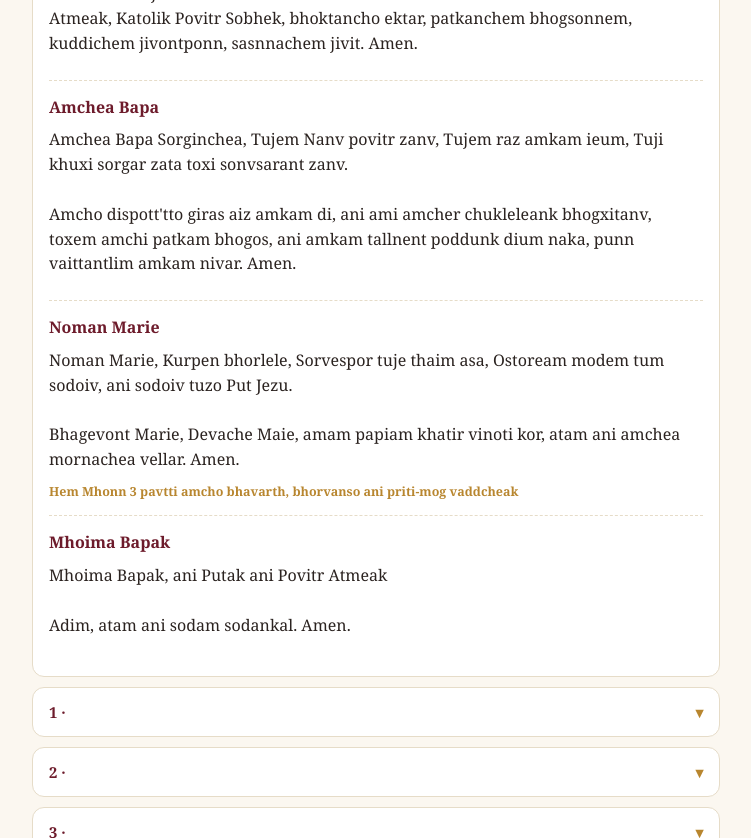
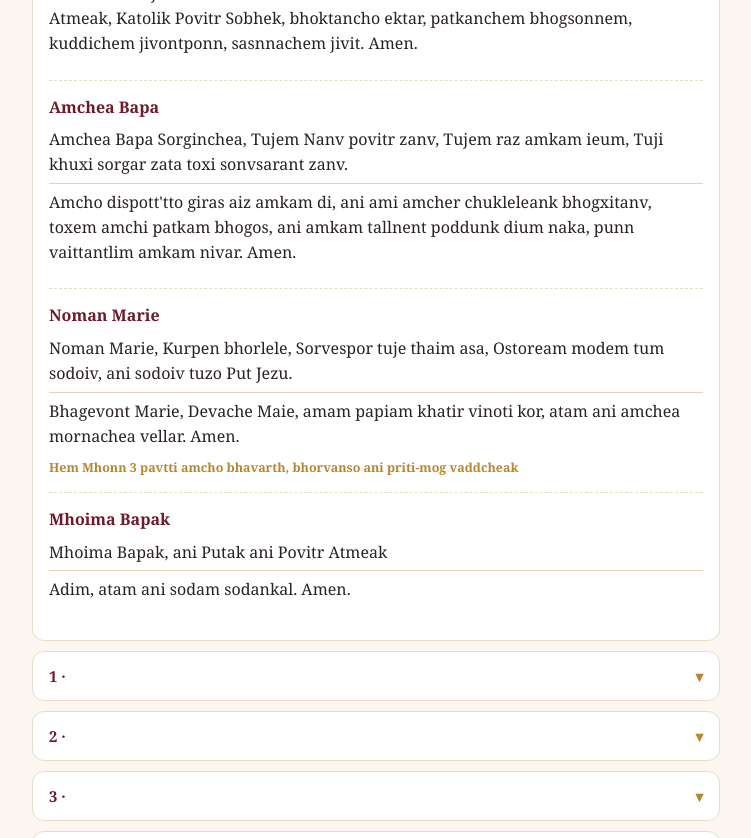
Before and after one commit to ignitedpear/prayers, a React (Vite) app: page / in a window 1280 px wide. Shown: the part 840-1678 px from the top of the page, without its empty margins (264-1015 px from the left). Built offline with nearby package versions, Linux system fonts and the light colour scheme.

Commit message:
Add line divider

```diff
--- a/src/App.css
+++ b/src/App.css
@@ -313,6 +313,21 @@ sup {
   display: flex;
   justify-content: space-between;
   gap: 12px;
+}
+
+/* A thin rule marking every line break ("\n") — only between lines (the
+   adjacent-sibling selector skips the very first line, so nothing is drawn
+   above the start or below the end of the text). Color, opacity and
+   thickness are all CSS variables (see :root in index.css) so they can be
+   changed in one place later. */
+.prayer-line + .prayer-line,
+.prayer-line + .prayer-split-line,
+.prayer-split-line + .prayer-line,
+.prayer-split-line + .prayer-split-line {
+  border-top: var(--prayer-divider-thickness) solid
+    color-mix(in srgb, var(--prayer-divider-color) calc(var(--prayer-divider-opacity) * 100%), transparent);
+  margin-top: 6px;
+  padding-top: 6px;
 }
 
 .prayer-block__versicle {
--- a/src/components/PrayerBlock.jsx
+++ b/src/components/PrayerBlock.jsx
@@ -29,9 +29,9 @@ export default function PrayerBlock({ step, language, size = 'large' }) {
           </p>
         )}
         <h3 className="prayer-block__title prayer-block__title--mystery">{withOrdinalSuperscripts(name)}</h3>
-        <p className={`prayer-block__meditation${hasName ? '' : ' prayer-block__meditation--emphasis'}`}>
+        <div className={`prayer-block__meditation${hasName ? '' : ' prayer-block__meditation--emphasis'}`}>
           {renderPrayerText(pick(step.mystery.meditation, language))}
-        </p>
+        </div>
       </div>
     );
   }
@@ -42,13 +42,13 @@ export default function PrayerBlock({ step, language, size = 'large' }) {
     return (
       <div className={cls}>
         <h3 className="prayer-block__title">{pick(p.title, language)}</h3>
-        <p className="prayer-block__text">{renderPrayerText(pick(p.text, language))}</p>
-        <p className="prayer-block__versicle">
+        <div className="prayer-block__text">{renderPrayerText(pick(p.text, language))}</div>
+        <div className="prayer-block__versicle">
           <strong>V.</strong> {renderPrayerText(versicle.v)}
           <br />
           <strong>R.</strong> {renderPrayerText(versicle.r)}
-        </p>
-        <p className="prayer-block__text">{renderPrayerText(pick(p.closingPrayer, language))}</p>
+        </div>
+        <div className="prayer-block__text">{renderPrayerText(pick(p.closingPrayer, language))}</div>
       </div>
     );
   }
@@ -57,11 +57,11 @@ export default function PrayerBlock({ step, language, size = 'large' }) {
     const item = ANGELUS.versicles[step.versicleIndex];
     return (
       <div className={cls}>
-        <p className="prayer-block__versicle prayer-block__versicle--standalone">
+        <div className="prayer-block__versicle prayer-block__versicle--standalone">
           <strong>V.</strong> {renderPrayerText(pick(item.v, language))}
           <br />
           <strong>R.</strong> {renderPrayerText(pick(item.r, language))}
-        </p>
+        </div>
       </div>
     );
   }
@@ -69,12 +69,12 @@ export default function PrayerBlock({ step, language, size = 'large' }) {
   if (step.kind === 'angelusClosing') {
     return (
       <div className={cls}>
-        <p className="prayer-block__versicle prayer-block__versicle--standalone">
+        <div className="prayer-block__versicle prayer-block__versicle--standalone">
           <strong>V.</strong> {renderPrayerText(pick(ANGELUS.closingVersicle.v, language))}
           <br />
           <strong>R.</strong> {renderPrayerText(pick(ANGELUS.closingVersicle.r, language))}
-        </p>
-        <p className="prayer-block__text">{renderPrayerText(pick(ANGELUS.closingPrayer, language))}</p>
+        </div>
+        <div className="prayer-block__text">{renderPrayerText(pick(ANGELUS.closingPrayer, language))}</div>
       </div>
     );
   }
@@ -85,7 +85,7 @@ export default function PrayerBlock({ step, language, size = 'large' }) {
   return (
     <div className={cls}>
       <h3 className="prayer-block__title">{pick(prayer.title, language)}</h3>
-      <p className="prayer-block__text">{renderPrayerText(pick(prayer.text, language))}</p>
+      <div className="prayer-block__text">{renderPrayerText(pick(prayer.text, language))}</div>
       <RepeatNote step={step} language={language} />
     </div>
   );
--- a/src/data/prayers.js
+++ b/src/data/prayers.js
@@ -52,7 +52,7 @@ export const PRAYERS = {
       la: 'Pater noster, qui es in caelis: Sanctificetur nomen tuum: Adveniat regnum tuum: Fiat voluntas tua, sicut in caelo, et in terra. Panem nostrum quotidianum da nobis hodie: Et dimitte nobis debita nostra, sicut et nos dimittimus debitoribus nostris. Et ne nos inducas in tentationem, sed libera nos a malo. Amen.',
       es: 'Padre nuestro que estás en el cielo, santificado sea tu Nombre; venga a nosotros tu Reino; hágase tu voluntad en la tierra como en el cielo. Danos hoy nuestro pan de cada día; perdona nuestras ofensas, como también nosotros perdonamos a los que nos ofenden; no nos dejes caer en la tentación, y líbranos del mal. Amén.',
       pt: 'Pai Nosso que estais nos Céus, santificado seja o vosso Nome, venha a nós o vosso Reino, seja feita a vossa vontade assim na terra como no Céu. O pão nosso de cada dia nos dai hoje, perdoai-nos as nossas ofensas assim como nós perdoamos a quem nos tem ofendido, e não nos deixeis cair em tentação, mas livrai-nos do Mal. Amém.',
-      kok: "Amchea Bapa Sorginchea, Tujem Nanv povitr zanv, Tujem raz amkam ieum, Tuji khuxi sorgar zata toxi sonvsarant zanv. \n\n Amcho dispott'tto giras aiz amkam di, ani ami amcher chukleleank bhogxitanv, toxem amchi patkam bhogos, ani amkam tallnent poddunk dium naka, punn vaittantlim amkam nivar. Amen.",
+      kok: "Amchea Bapa Sorginchea, Tujem Nanv povitr zanv, Tujem raz amkam ieum, Tuji khuxi sorgar zata toxi sonvsarant zanv. \n Amcho dispott'tto giras aiz amkam di, ani ami amcher chukleleank bhogxitanv, toxem amchi patkam bhogos, ani amkam tallnent poddunk dium naka, punn vaittantlim amkam nivar. Amen.",
     },
   },
 
@@ -69,7 +69,7 @@ export const PRAYERS = {
       la: 'Ave Maria, gratia plena, Dominus tecum. Benedicta tu in mulieribus, et benedictus fructus ventris tui, Iesus. Sancta Maria, Mater Dei, ora pro nobis peccatoribus, nunc, et in hora mortis nostrae. Amen.',
       es: 'Dios te salve, María, llena eres de gracia; el Señor es contigo. Bendita Tú eres entre todas las mujeres, y bendito es el fruto de tu vientre, Jesús. Santa María, Madre de Dios, ruega por nosotros, pecadores, ahora y en la hora de nuestra muerte. Amén.',
       pt: 'Avé Maria, cheia de graça, o Senhor é convosco, bendita sois vós entre as mulheres e bendito é o fruto do vosso ventre, Jesus. Santa Maria, Mãe de Deus, rogai por nós pecadores, agora e na hora da nossa morte. Amém.',
-      kok: 'Noman Marie, Kurpen bhorlele, Sorvespor tuje thaim asa, Ostoream modem tum sodoiv, ani sodoiv tuzo Put Jezu. \n\n Bhagevont Marie, Devache Maie, amam papiam khatir vinoti kor, atam ani amchea mornachea vellar. Amen.',
+      kok: 'Noman Marie, Kurpen bhorlele, Sorvespor tuje thaim asa, Ostoream modem tum sodoiv, ani sodoiv tuzo Put Jezu. \n Bhagevont Marie, Devache Maie, amam papiam khatir vinoti kor, atam ani amchea mornachea vellar. Amen.',
     },
   },
 
@@ -86,7 +86,7 @@ export const PRAYERS = {
       la: 'Gloria Patri, et Filio, et Spiritui Sancto. Sicut erat in principio, et nunc, et semper, et in saecula saeculorum. Amen.',
       es: 'Gloria al Padre y al Hijo y al Espíritu Santo. Como era en el principio, ahora y siempre, por los siglos de los siglos. Amén.',
       pt: 'Glória ao Pai e ao Filho e ao Espírito Santo. Como era no princípio, agora e sempre, e para todo o sempre. Amém.',
-      kok: 'Mhoima Bapak, ani Putak ani Povitr Atmeak \n\n Adim, atam ani sodam sodankal. Amen.',
+      kok: 'Mhoima Bapak, ani Putak ani Povitr Atmeak \n Adim, atam ani sodam sodankal. Amen.',
     },
   },
 
--- a/src/index.css
+++ b/src/index.css
@@ -9,6 +9,13 @@
   --ink-soft: #6b5f57;
   --border: #e6dcc8;
   --shadow: 0 6px 20px rgba(74, 17, 32, 0.08);
+
+  /* The thin rule drawn wherever a prayer's text has a line break ("\n") —
+     see .prayer-line/.prayer-split-line in App.css. Change any of these
+     three any time; nothing else needs updating. */
+  --prayer-divider-color: var(--gold);
+  --prayer-divider-opacity: 0.35;
+  --prayer-divider-thickness: 1px;
 
   font: 16px/1.55 'Georgia', 'Iowan Old Style', 'Palatino Linotype', serif;
   color: var(--ink);
```
